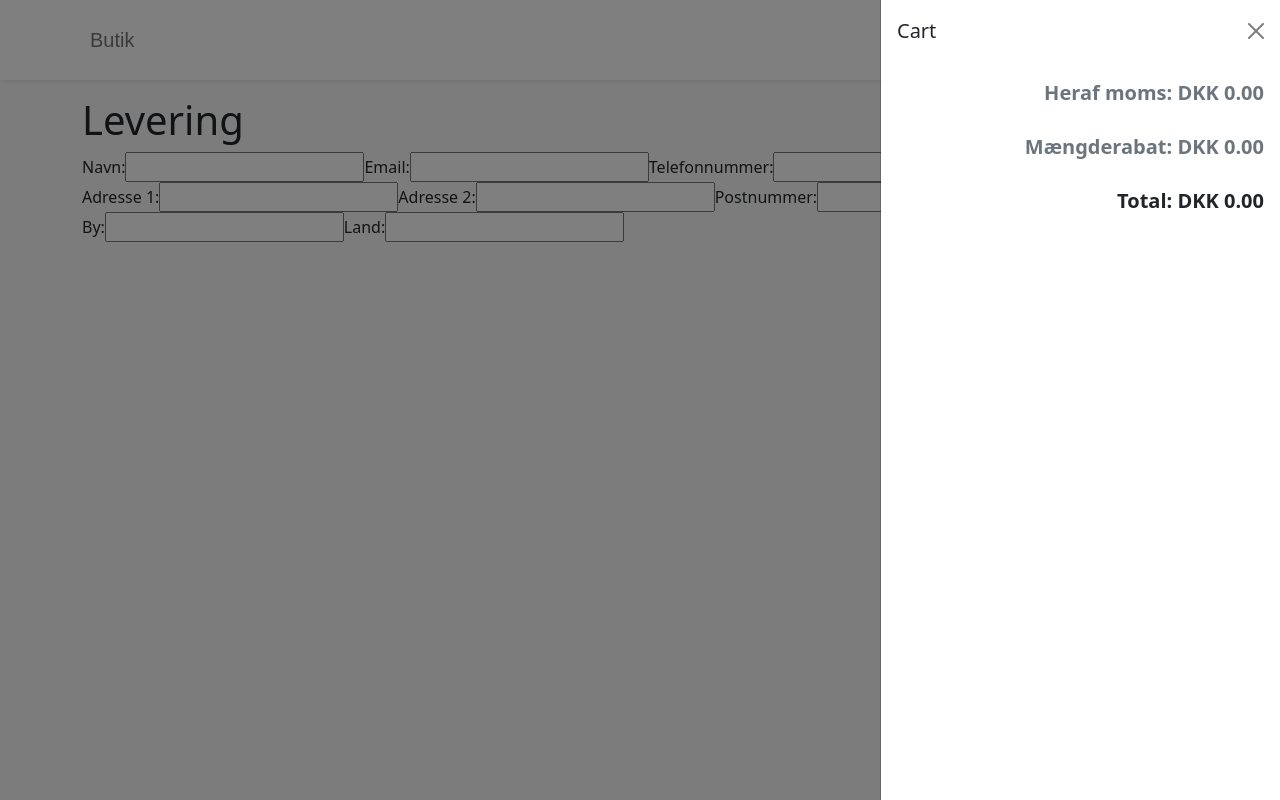
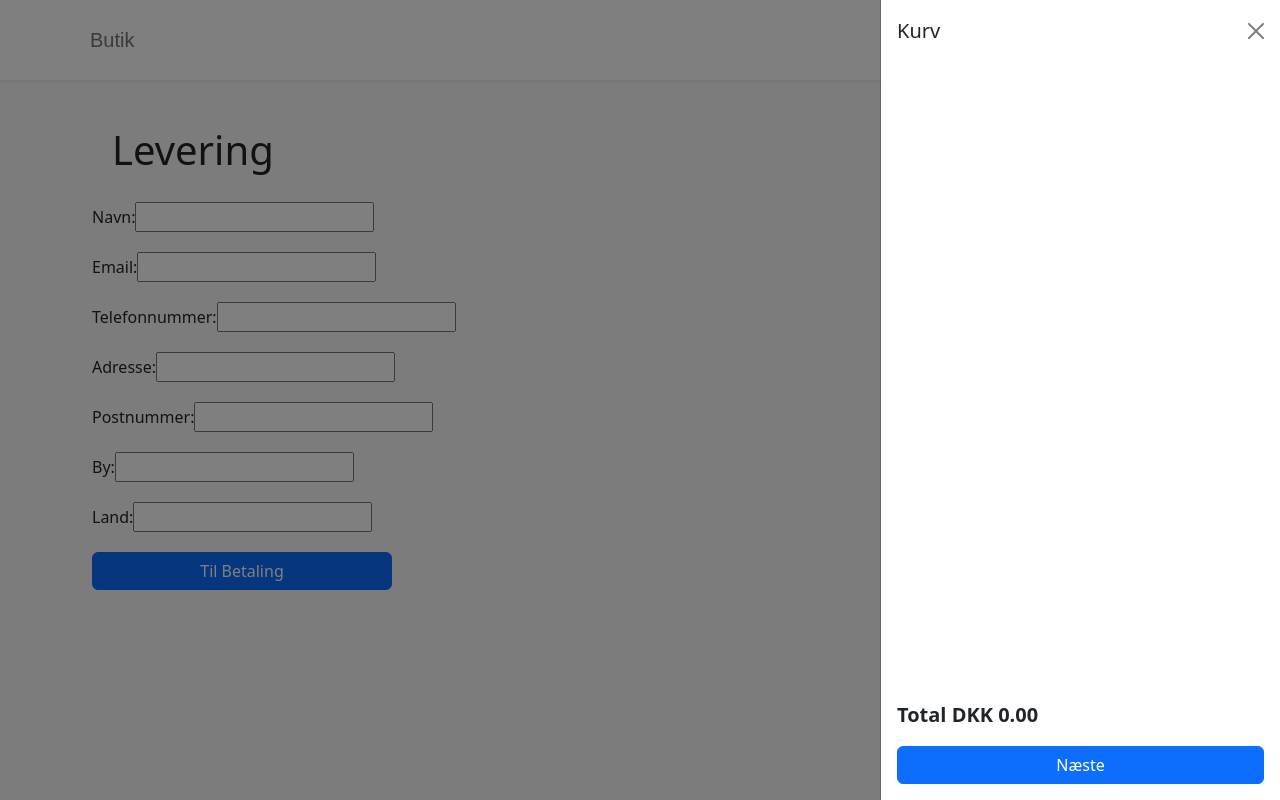
Before and after one commit to oska0281/frontendprojektgruppe7, a React (Vite) app: page /levering in a window 1280 px wide. Both pictures are taken after a click on the button "Kurv". Built offline with nearby package versions, Linux system fonts and the light colour scheme.

Commit message:
udvikling af Levering

```diff
--- a/src/komponenter/Kurv.tsx
+++ b/src/komponenter/Kurv.tsx
@@ -1,85 +1,49 @@
-
-import { Offcanvas, Stack } from "react-bootstrap";
-import products from "../data/produkter.json";
+import {Button, Offcanvas, Stack} from "react-bootstrap";
+import {useKurv} from "../kontekst/KurvKontekst";
+import produkter from "../data/produkter.json"
+import {Vare} from "./Vare";
 import {formater} from "../utilities/formater";
-import {useKurv} from "../kontekst/KurvKontekst";
-import React from "react";
-import {Vare} from "./Vare";
+import { Link } from 'react-router-dom'
 
 
 
-type ShoppingCartProps = {
-  erAaben: boolean;
-};
 
+type KurvProps = {
+    erAaben: boolean
+}
+export function Kurv({ erAaben }: KurvProps) {
+  const { lukKurv, kurvVarer } = useKurv()
 
-export function Kurv({ erAaben }: ShoppingCartProps) {
-  const { lukKurv, kurvVarer } = useKurv();
-
-  const total = kurvVarer.reduce((total, kurvVarer) => {
-    const item = products.find((i) => i.id === kurvVarer.id);
-    return total + (item?.pris || 0) * kurvVarer.antal;
-  }, 0);
-const calculateTax = (itemPrice: number) => {
-  const taxRate = 0.25; // 25% moms
-  return itemPrice * taxRate;
-};
-
-const totalTax = kurvVarer.reduce((taxTotal, kurvVarer) => {
-  const item = products.find((i) => i.id === kurvVarer.id);
-  let price = item?.pris || 0;
-
-  const itemTotal = price * kurvVarer.antal;
-  const itemTax = calculateTax(itemTotal);
-
-  return taxTotal + itemTax;
-}, 0);
-const calculateDiscount = (itemPrice: number, itemQuantity: number, rebateQuantity?: number, rebatePercent?: number) => {
-  if (rebateQuantity && itemQuantity >= rebateQuantity) {
-    return itemPrice * itemQuantity * (rebatePercent! / 100);
-  }
-  return 0;
-};
-
-const totalDiscount = kurvVarer.reduce((discountTotal, cartItem) => {
-  const item = products.find((i) => i.id === cartItem.id);
-  let price = item?.pris || 0;
-  let rebateQuantity = item?.rebateQuantity;
-  let rebatePercent = item?.rebatePercent;
-  let quantity = cartItem.antal;
-
-  return discountTotal + calculateDiscount(price, quantity, rebateQuantity, rebatePercent);
-}, 0);
-
-
-const adjustedTotal = total - totalDiscount;
-const rebate = adjustedTotal >= 300 ? adjustedTotal * 0.1 : 0;
-const totalPrice = adjustedTotal - rebate;
   return (
     <Offcanvas show={erAaben} onHide={lukKurv} placement="end">
       <Offcanvas.Header closeButton>
-      <Offcanvas.Title>Cart</Offcanvas.Title>
+        <Offcanvas.Title>Kurv</Offcanvas.Title>
       </Offcanvas.Header>
       <Offcanvas.Body>
+        <div style={{ display: 'flex', flexDirection: 'column', height: '100%' }}>
+          <div style={{ flex: 1, overflowY: 'auto' }}>
             <Stack gap={4}>
-        {kurvVarer.map((item) => (
+              {kurvVarer.map(item => (
                 <Vare key={item.id} {...item} />
               ))}
-        {adjustedTotal >= 300 && (
-          <div className="ms-auto fw-bold fs-5 text-muted">
-            Rabat over 300: {formater(rebate)}
+            </Stack>
           </div>
+          <div>
+            <div className="ms-auto fw-bold fs-5">
+              Total {" "}
+              {formater(
+                kurvVarer.reduce((total, kurvVare) => {
+                  const item = produkter.find(i => i.id === kurvVare.id)
+                  return total + (item?.pris || 0) * kurvVare.antal
+                }, 0)
               )}
-        <div className="ms-auto fw-bold fs-5 text-muted">
-          Heraf moms: {formater(totalTax)}
             </div>
-        <div className="ms-auto fw-bold fs-5 text-muted">
-          Mængderabat: {formater(totalDiscount)}
+            <Link to="/levering">
+              <Button onClick={lukKurv} variant="primary" className="w-100 mt-3">Næste</Button>
+            </Link>
           </div>
-        <div className="ms-auto fw-bold fs-5 font-weight-bold">
-          Total: {formater(totalPrice)}
         </div>
-      </Stack>
       </Offcanvas.Body>
     </Offcanvas>
-);}
+  )
+}
--- a/src/pages/Levering.tsx
+++ b/src/pages/Levering.tsx
@@ -1,43 +1,54 @@
+import {Button} from "react-bootstrap";
+import {Link} from "react-router-dom";
 
+interface LeveringProps {
+  navn: string;
+  email: string;
+  telefonnummer: number;
+  adresse: string;
+  postnummer:number;
+  by:string;
+  land:string;
+}
 
-export function Levering() {
+export function Levering(props: LeveringProps) {
+  const { navn, email, telefonnummer, adresse,postnummer,by,land } = props;
+
   return (
-    <div>
-      <h1>Levering</h1>
-      <form className="input-column">
-        <label>
-          Navn:
-          <input type="text" name="navn" />
-        </label>
-        <label>
-          Email:
-          <input type="email" name="email" />
-        </label>
-        <label>
-          Telefonnummer:
-          <input type="tel" name="telefonnummer" />
-        </label>
-        <label>
-          Adresse 1:
-          <input type="text" name="adresse1" />
-        </label>
-        <label>
-          Adresse 2:
-          <input type="text" name="adresse2" />
-        </label>
-        <label>
-          Postnummer:
-          <input type="text" name="postnummer" />
-        </label>
-        <label>
-          By:
-          <input type="text" name="by" />
-        </label>
-        <label>
-          Land:
-          <input type="text" name="land" />
-        </label>
-      </form>
-    </div>
+
+    <form style={{padding:"10px"}}>
+        <h1 style={{padding:"20px"}}>Levering</h1>
+      <div style={{marginBottom:"20px"}}>
+        <label>Navn:</label>
+        <input type="text" value={navn} />
+      </div>
+      <div style={{marginBottom:"20px"}}>
+        <label>Email:</label>
+        <input type="text"  value={email} />
+      </div>
+      <div style={{marginBottom:"20px"}}>
+        <label>Telefonnummer:</label>
+        <input type="text" value={telefonnummer} />
+      </div>
+      <div style={{marginBottom:"20px"}}>
+        <label>Adresse:</label>
+        <input type="text" value={adresse} />
+      </div>
+      <div style={{marginBottom:"20px"}}>
+        <label>Postnummer:</label>
+        <input type="text" value={postnummer} />
+      </div>
+      <div style={{marginBottom:"20px"}}>
+        <label>By:</label>
+        <input type="text" value={by} />
+      </div>
+      <div style={{marginBottom:"20px"}}>
+        <label>Land:</label>
+        <input type="text" value={land} />
+      </div>
+        <Link to="/betaling">
+              <Button variant="primary" style={{width:"300px"}}>Til Betaling</Button>
+            </Link>
+    </form>
   );
 }
```
Lines whose indentation alone changed are shown as unchanged.
